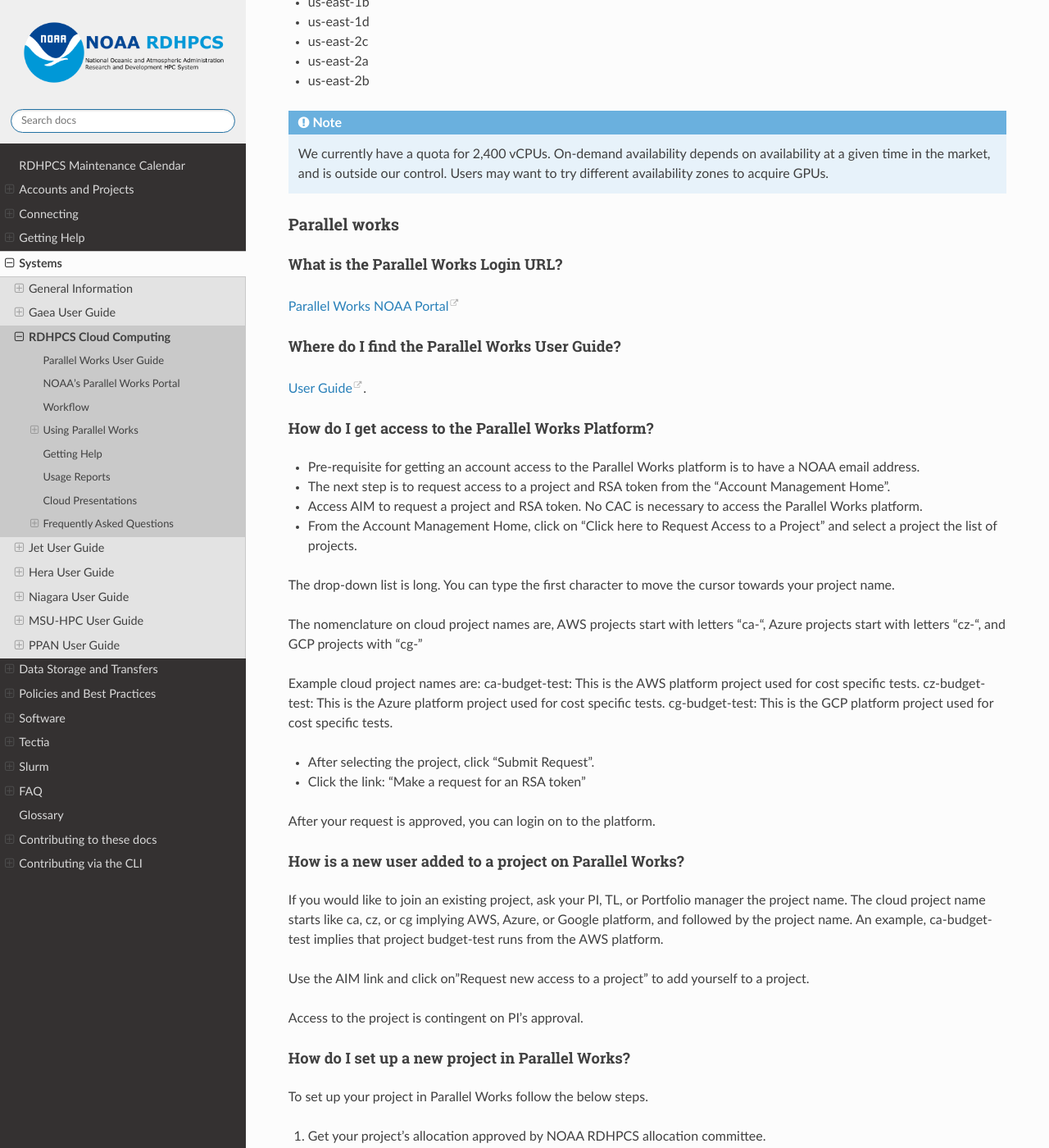
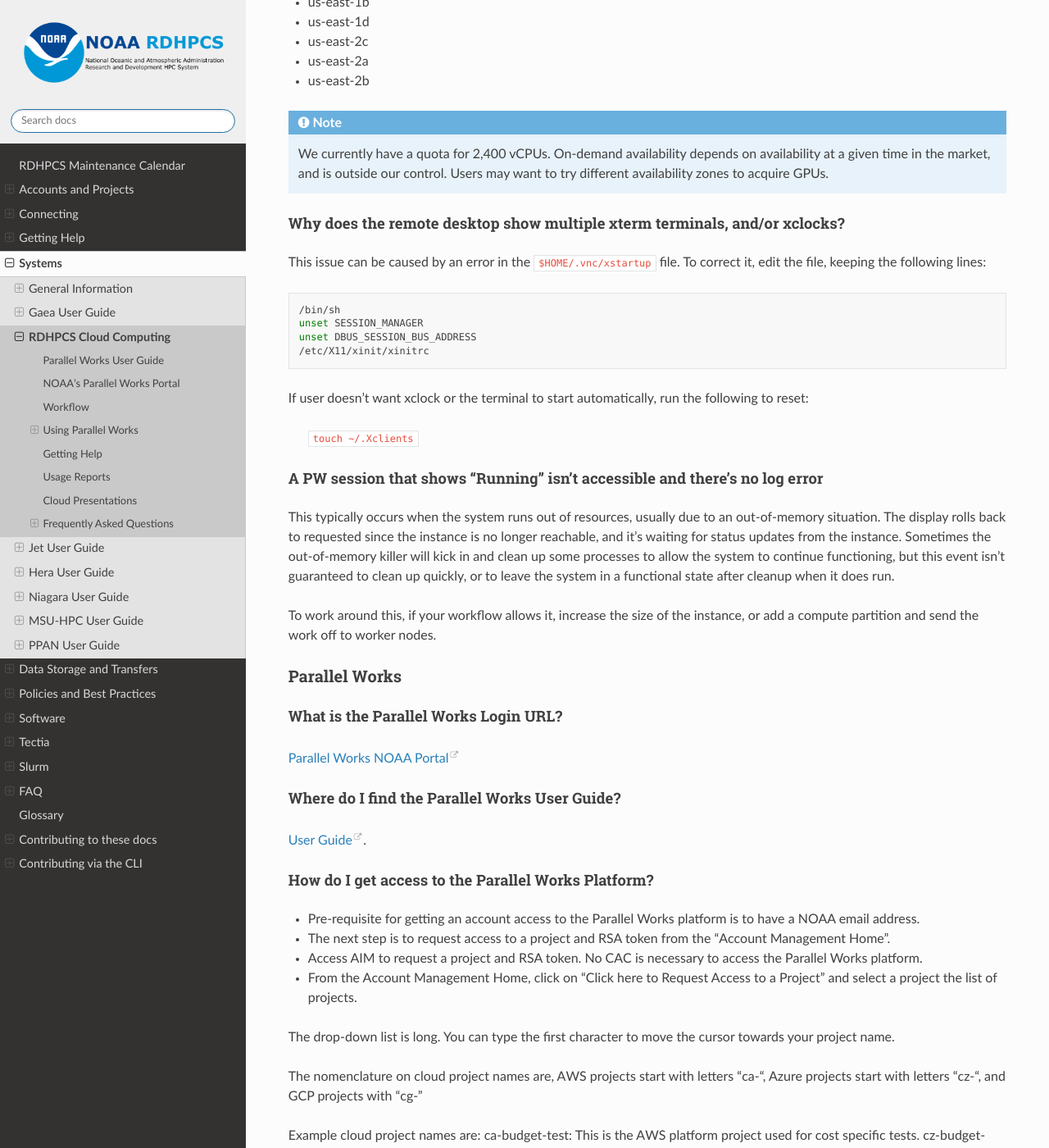
Before and after one commit to NOAA-RDHPCS/noaa-rdhpcs.github.io, a Sphinx documentation site: the page built from source/systems/cloud_user_guide.rst, in a window 1280 px wide and 1400 px high, scrolled down 17621 px. Shown: the whole window at 82% size. Built offline with Sphinx 7.4.7 and the Read the Docs theme 3.1.0, drawn with Linux system fonts in a browser that asks for light colours.

Commit message:
added Case #340 to Cloud FAQ (#366)
* added Case #340 to Cloud FAQ

* Josh review comments

* my bad

```diff
--- a/source/systems/cloud_user_guide.rst
+++ b/source/systems/cloud_user_guide.rst
@@ -899,8 +899,42 @@ the following availability zones:**
   availability at a given time in the market, and is outside our control.
   Users may want to try different availability zones to acquire GPUs.
 
-
-Parallel works
+Why does the remote desktop show multiple xterm terminals, and/or xclocks?
+^^^^^^^^^^^^^^^^^^^^^^^^^^^^^^^^^^^^^^^^^^^^^^^^^^^^^^^^^^^^^^^^^^^^^^^^^^
+
+This issue can be caused by an error in the ``$HOME/.vnc/xstartup`` file.
+To correct it, edit the file, keeping the following lines:
+
+.. code-block:: shell
+
+  /bin/sh
+  unset SESSION_MANAGER
+  unset DBUS_SESSION_BUS_ADDRESS
+  /etc/X11/xinit/xinitrc
+
+If user doesn't want xclock or the terminal to start automatically, run the
+following to reset:
+
+
+  ``touch ~/.Xclients``
+
+A PW session that shows "Running" isn't accessible and there's no log error
+^^^^^^^^^^^^^^^^^^^^^^^^^^^^^^^^^^^^^^^^^^^^^^^^^^^^^^^^^^^^^^^^^^^^^^^^^^^
+
+This typically occurs when the system runs out of resources, usually due
+to an out-of-memory situation. The display rolls back to requested since the
+instance is no longer reachable, and it's waiting for status updates from the
+instance. Sometimes the out-of-memory killer will kick in and clean up some
+processes to allow the system to continue functioning, but this event isn't
+guaranteed to clean up quickly, or to leave the system in a functional state
+after cleanup when it does run.
+
+To work around this, if your workflow allows it,
+increase the size of the instance, or add a compute
+partition and send the work off to worker nodes.
+
+
+Parallel Works
 --------------
 
 What is the Parallel Works Login URL?
```
